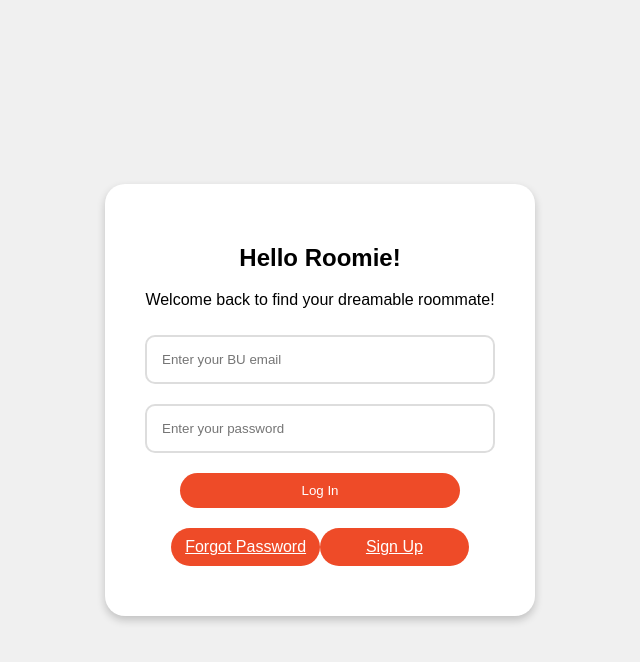
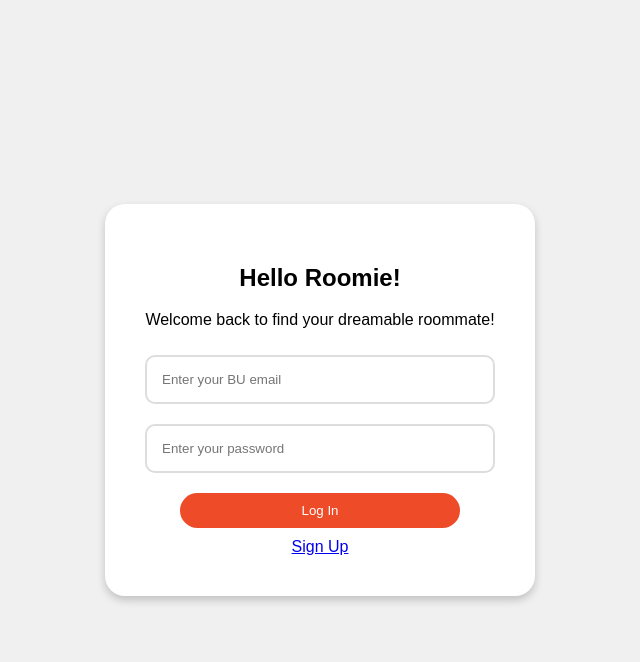
Before and after one commit to TommyCheng023/RoomieConnect, a Flask app: page /login in a window 1280 px wide. Shown: the top 662 px of the page, without its empty margins (0-640 px from the left). Run offline with Flask 3, Linux system fonts and the light colour scheme.

Commit message:
login functionality tested and marked complete

```diff
--- a/pageLogic/login_logic.py
+++ b/pageLogic/login_logic.py
@@ -18,18 +18,20 @@ def login():
 
         cur = db.cursor(buffered=True)
 
-        input_email = request.form('email')
-        input_password = request.form('password')
+        input_email = request.form['email']
+        input_password = request.form['password']
 
         # try: fetch the user with the matched email from the database
-        cur.execute('SELECT * FROM users WHERE email = (%s)', (input_email,))
+        cur.execute('SELECT * FROM User WHERE bu_email = (%s)', (input_email,))
         user = cur.fetchone()
         if user:
-            encoded_password = input_password.encode('uft-8')
-            stored_password = cur.fetchone()[1]
+            encoded_password = input_password.encode('utf-8')
+            stored_password = user[1].encode('utf-8')
             if bcrypt.checkpw(encoded_password, stored_password):
+                user_name = user[4]
                 flash('Login successful. Welcome!')
                 session['email'] = input_email
+                session['name'] = user_name
                 return redirect(url_for('home'))
             else:
                 flash('Incorrect password! :(')
--- a/templates/login_page.html
+++ b/templates/login_page.html
@@ -9,16 +9,12 @@
         <p>Welcome back to find your dreamable roommate!</p>
         <form action="/login" method="post">
             <div class="input-container">
-                <input type="email" placeholder="Enter your BU email" required>
-                <input type="password" placeholder="Enter your password" required>
+                <input type="email" name="email" placeholder="Enter your BU email" required>
+                <input type="password" name="password" placeholder="Enter your password" required>
             </div>
             <div class="button-container">
                 <button type="submit" class="btn login-btn">Log In</button>
-                <div class="side-buttons">
-                    <a href="forgot_password_page.html" class="btn side-btn">Forgot Password</a>
-                    <a href="registration_page.html" class="btn side-btn">Sign Up</a>
-                </div>
-
+                <a href="register" class="hypertext" style="font-size:medium; text-align: center">Sign Up</a>
             </div>
         </form>
     </div>
```
